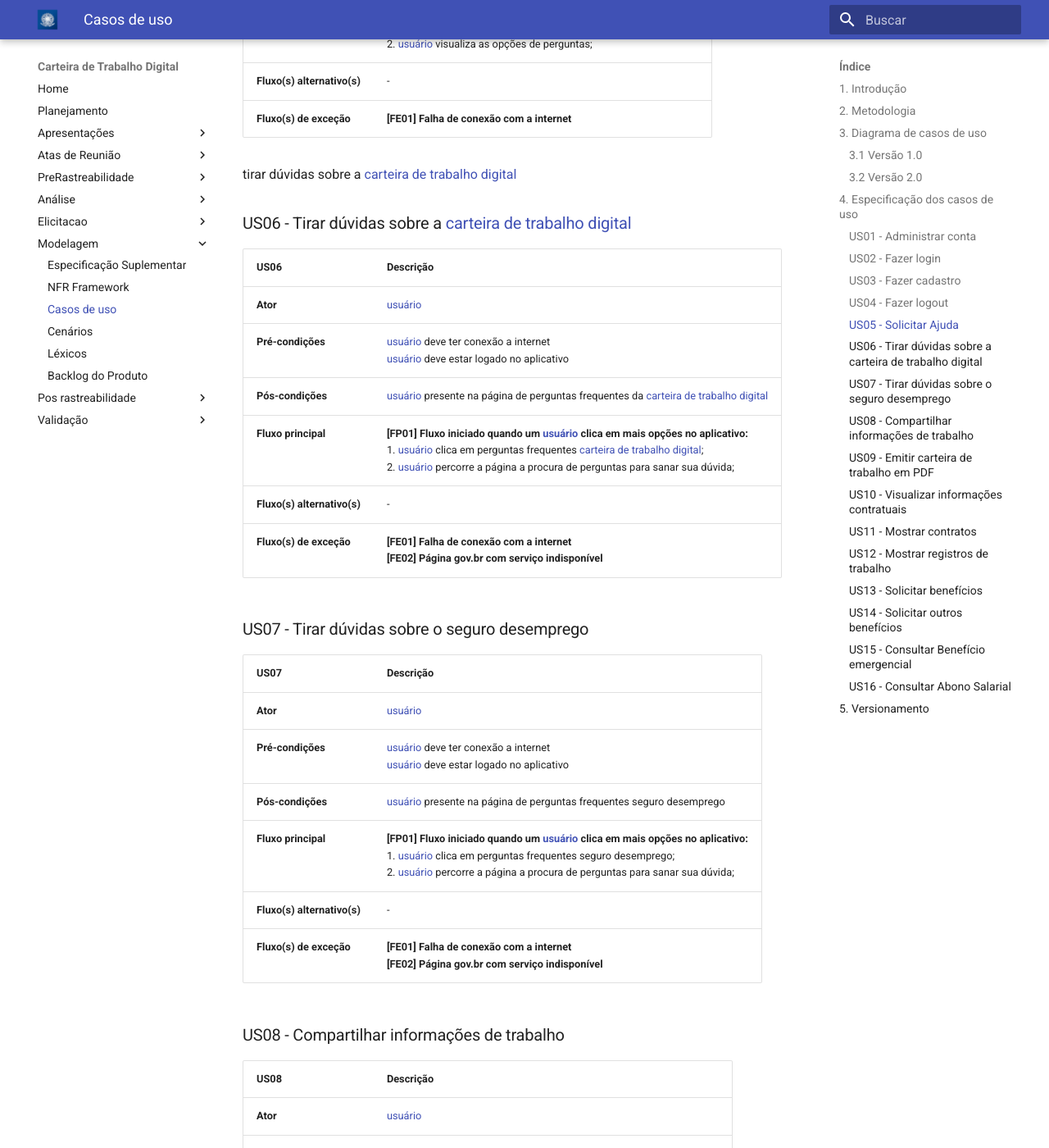
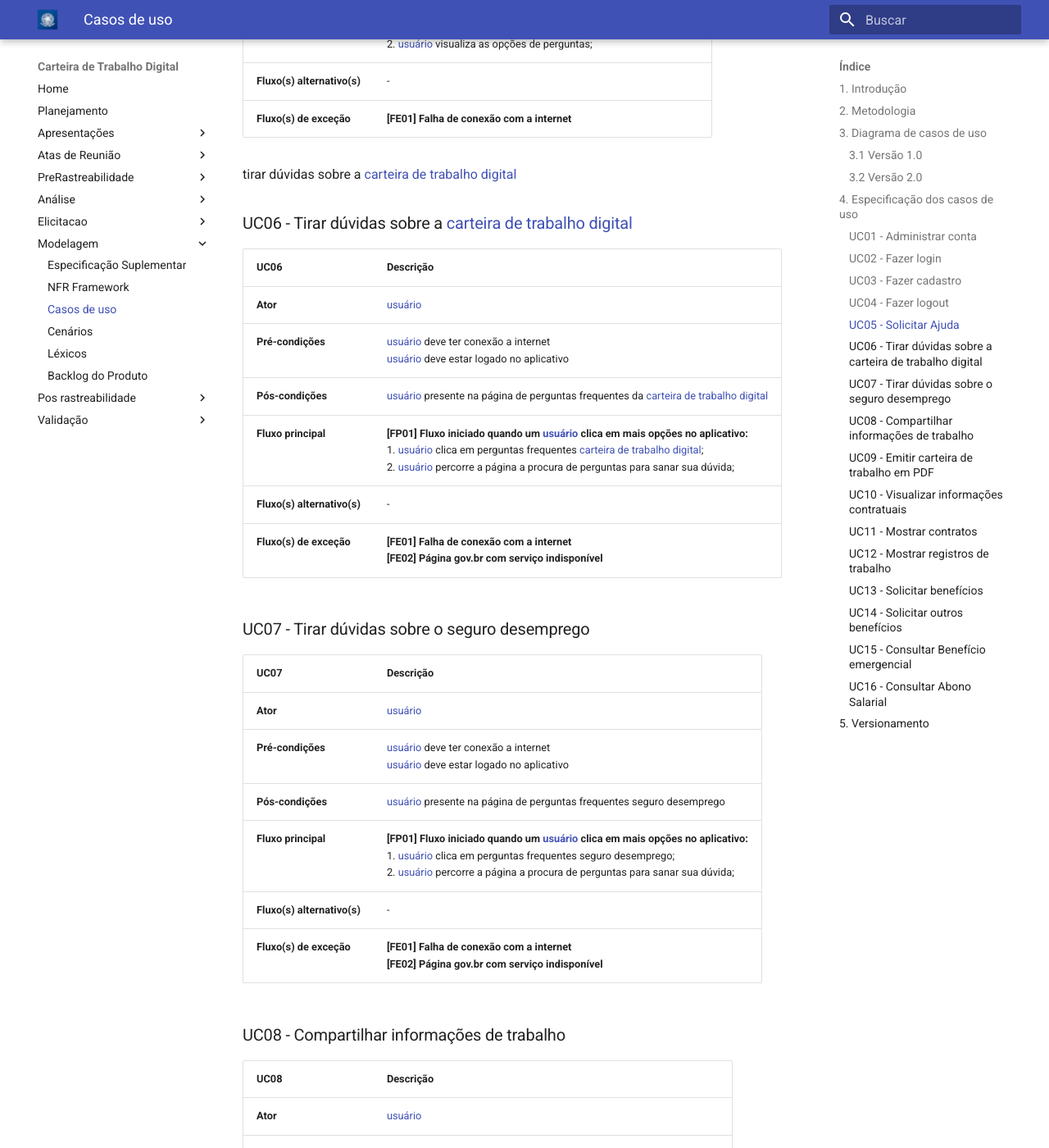
Before and after one commit to Requisitos-de-Software/2021.1-CarteiradeTrabalhoDigital, an MkDocs documentation site: the page built from docs/modelagem/casos-de-uso.md, in a window 1280 px wide and 1400 px high, scrolled down 5361 px. Shown: the whole window at 82% size. Built offline with MkDocs 1.6.1 and Material for MkDocs 9.7.7, drawn with Linux system fonts in a browser that asks for light colours; some of the changed text lies outside the part shown.

```diff
--- a/docs/modelagem/casos-de-uso.md
+++ b/docs/modelagem/casos-de-uso.md
@@ -37,10 +37,11 @@
 ## 4. Especificação dos casos de uso
 
 <span id="administrarConta"></span>
+<span id="UC01"></span>
 
-### US01 - Administrar conta
+### UC01 - Administrar conta
 
-|   US01   | Descrição |
+|   UC01   | Descrição |
 | -------- | --------- |
 | **Ator** | <a href="../lexicos#usuario">usuário</a> |
 | **Pré-condições** | <a href="../lexicos#usuario">usuário</a> deve ter conexão a internet |
@@ -50,10 +51,11 @@
 | **Fluxo(s) de exceção** | **[FE01] Falha de conexão com a internet** |
 
 <span id="fazerLogin"></span>
+<span id="UC02"></span>
 
-### US02 - Fazer login
+### UC02 - Fazer login
 
-|   US02   | Descrição |
+|   UC02   | Descrição |
 | -------- | --------- |
 | **Ator** | <a href="../lexicos#usuario">usuário</a> |
 | **Pré-condições** | <a href="../lexicos#usuario">usuário</a> deve ter conexão a internet <br/> <a href="../lexicos#usuario">usuário</a> deve ter uma conta registrada com CPF próprio <br/> |
@@ -63,10 +65,11 @@
 | **Fluxo(s) de exceção** | **[FE01] Falha de conexão com a internet** <br/> **[FE02] CPF inválido:** <br/> No passo 3 do [FP01] foi inserido um CPF inválido ou não cadastrado <br/> **[FE03] Senha incorreta:** <br/> No passo 5 do [FP01] foi inserido uma senha não correspondente a conta cadastrada |
 
 <span id="fazerCadastro"></span>
+<span id="UC03"></span>
 
-### US03 - Fazer cadastro
+### UC03 - Fazer cadastro
 
-|   US03   | Descrição |
+|   UC03   | Descrição |
 | -------- | --------- |
 | **Ator** | <a href="../lexicos#usuario">usuário</a> |
 | **Pré-condições** | <a href="../lexicos#usuario">usuário</a> deve ter conexão a internet <br/> <a href="../lexicos#usuario">usuário</a> deve ter CPF próprio <br/> |
@@ -76,10 +79,11 @@
 | **Fluxo(s) de exceção** | **[FE01] Falha de conexão com a internet** <br/> **[FE02] Informação inválida:** <br/> No passo 2 do [FP01] o <a href="../lexicos#usuario">usuário</a> escolhe uma ou mais informações erradas sobre seu registro governamental <br/> **[FE03] Senhas incompatíveis:** <br/> No passo 3 do [FP01] <a href="../lexicos#usuario">usuário</a> digita senha diferentes no campo de digitar e confirmar senha <br/> **[FE04] Senhas inválida:** <br/> No passo 3 do [FP01] <a href="../lexicos#usuario">usuário</a> digita que não esteja de acordo ao explicitado nas regras do cadastro |
 
 <span id="fazerLogout"></span>
+<span id="UC04"></span>
 
-### US04 - Fazer logout
+### UC04 - Fazer logout
 
-|   US04   | Descrição |
+|   UC04   | Descrição |
 | -------- | --------- |
 | **Ator** | <a href="../lexicos#usuario">usuário</a> |
 | **Pré-condições** | <a href="../lexicos#usuario">usuário</a> deve ter conexão a internet <br/> <a href="../lexicos#usuario">usuário</a> deve ter uma conta registrada com CPF próprio <br/> <a href="../lexicos#usuario">usuário</a> deve estar logado no aplicativo |
@@ -89,10 +93,11 @@
 | **Fluxo(s) de exceção** | **[FE01] Falha de conexão com a internet <br/>** |
 
 <span id="solicitarAjuda"></span>
+<span id="UC05"></span>
 
-### US05 - Solicitar <a href="../lexicos#ajuda">Ajuda</a>
+### UC05 - Solicitar <a href="../lexicos#ajuda">Ajuda</a>
 
-|   US05   | Descrição |
+|   UC05   | Descrição |
 | -------- | --------- |
 | **Ator** | <a href="../lexicos#usuario">usuário</a> |
 | **Pré-condições** | <a href="../lexicos#usuario">usuário</a> deve ter conexão a internet <br/> <a href="../lexicos#usuario">usuário</a> deve estar logado no aplicativo |
@@ -102,12 +107,13 @@
 | **Fluxo(s) de exceção** | **[FE01] Falha de conexão com a internet <br/>** |
 
 <span id="duvidasCarteira"></span>
+<span id="UC06"></span>
 
 tirar dúvidas sobre a  <a href="../lexicos#carteiraDeTrabalhoDigital">carteira de trabalho digital</a>
 
-### US06 - Tirar dúvidas sobre a <a href="../lexicos#carteiraDeTrabalhoDigital">carteira de trabalho digital</a>
+### UC06 - Tirar dúvidas sobre a <a href="../lexicos#carteiraDeTrabalhoDigital">carteira de trabalho digital</a>
 
-|   US06   | Descrição |
+|   UC06   | Descrição |
 | -------- | --------- |
 | **Ator** | <a href="../lexicos#usuario">usuário</a> |
 | **Pré-condições** | <a href="../lexicos#usuario">usuário</a> deve ter conexão a internet <br/> <a href="../lexicos#usuario">usuário</a> deve estar logado no aplicativo |
@@ -117,10 +123,11 @@ tirar dúvidas sobre a  <a href="../lexicos#carteiraDeTrabalhoDigital">carteira
 | **Fluxo(s) de exceção** | **[FE01] Falha de conexão com a internet <br/>** **[FE02] Página gov.br com serviço indisponível** |
 
 <span id="duvidaSeguro"></span>
+<span id="UC07"></span>
 
-### US07 - Tirar dúvidas sobre o seguro desemprego
+### UC07 - Tirar dúvidas sobre o seguro desemprego
 
-|   US07   | Descrição |
+|   UC07   | Descrição |
 | -------- | --------- |
 | **Ator** | <a href="../lexicos#usuario">usuário</a> |
 | **Pré-condições** | <a href="../lexicos#usuario">usuário</a> deve ter conexão a internet <br/> <a href="../lexicos#usuario">usuário</a> deve estar logado no aplicativo |
@@ -130,10 +137,11 @@ tirar dúvidas sobre a  <a href="../lexicos#carteiraDeTrabalhoDigital">carteira
 | **Fluxo(s) de exceção** | **[FE01] Falha de conexão com a internet <br/>** **[FE02] Página gov.br com serviço indisponível** |
 
 <span id="compartilharInfo"></span>
+<span id="UC08"></span>
 
-### US08 - Compartilhar informações de trabalho
+### UC08 - Compartilhar informações de trabalho
 
-|   US08   | Descrição |
+|   UC08   | Descrição |
 | -------- | --------- |
 | **Ator** | <a href="../lexicos#usuario">usuário</a> |
 | **Pré-condições** | <a href="../lexicos#usuario">usuário</a> deve ter conexão a internet <br/> <a href="../lexicos#usuario">usuário</a> deve estar logado no aplicativo |
@@ -143,10 +151,11 @@ tirar dúvidas sobre a  <a href="../lexicos#carteiraDeTrabalhoDigital">carteira
 | **Fluxo(s) de exceção** | **[FE01] Falha de conexão com a internet <br/>**|
 
 <span id="emitir"></span>
+<span id="UC09"></span>
 
-### US09 - Emitir <a href="../lexicos#carteiraDeTrabalho">carteira de trabalho</a> em PDF
+### UC09 - Emitir <a href="../lexicos#carteiraDeTrabalho">carteira de trabalho</a> em PDF
 
-|   US09   | Descrição |
+|   UC09   | Descrição |
 | -------- | --------- |
 | **Ator** | <a href="../lexicos#usuario">usuário</a> |
 | **Pré-condições** | <a href="../lexicos#usuario">usuário</a> deve ter conexão a internet <br/> <a href="../lexicos#usuario">usuário</a> deve estar logado no aplicativo |
@@ -156,10 +165,11 @@ tirar dúvidas sobre a  <a href="../lexicos#carteiraDeTrabalhoDigital">carteira
 | **Fluxo(s) de exceção** | **[FE01] Falha de conexão com a internet <br/>** **[FE02] Falha ao visualizar PDF <br/>** |
 
 <span id="visualizarInfo"></span>
+<span id="UC10"></span>
 
-### US10 - Visualizar informações contratuais
+### UC10 - Visualizar informações contratuais
 
-|   US10   | Descrição |
+|   UC10   | Descrição |
 | -------- | --------- |
 | **Ator** | <a href="../lexicos#usuario">usuário</a> |
 | **Pré-condições** | <a href="../lexicos#usuario">usuário</a> deve ter conexão a internet <br/> <a href="../lexicos#usuario">usuário</a> deve estar logado no aplicativo <br/> <a href="../lexicos#usuario">usuário</a> deve ter <a href="../lexicos#contratos">contratos</a> registrado na conta |
@@ -169,10 +179,11 @@ tirar dúvidas sobre a  <a href="../lexicos#carteiraDeTrabalhoDigital">carteira
 | **Fluxo(s) de exceção** | **[FE01] Falha de conexão com a internet <br/>** **[FE02] <a href="../lexicos#usuario">usuário</a> não possui <a href="../lexicos#contratos">contratos</a> <br/>** **[FE03] <a href="../lexicos#usuario">usuário</a> sem permissão para essa funcionalidade <br/>**|
 
 <span id="mostrarContratos"></span>
+<span id="UC11"></span>
 
-### US11 - Mostrar <a href="../lexicos#contratos">contratos</a>
+### UC11 - Mostrar <a href="../lexicos#contratos">contratos</a>
 
-|   US11   | Descrição |
+|   UC11   | Descrição |
 | -------- | --------- |
 | **Ator** | <a href="../lexicos#usuario">usuário</a> |
 | **Pré-condições** | <a href="../lexicos#usuario">usuário</a> deve ter conexão a internet <br/> <a href="../lexicos#usuario">usuário</a> deve estar logado no aplicativo <br/> <a href="../lexicos#usuario">usuário</a> deve ter <a href="../lexicos#contratos">contratos</a> registrado na conta |
@@ -182,10 +193,11 @@ tirar dúvidas sobre a  <a href="../lexicos#carteiraDeTrabalhoDigital">carteira
 | **Fluxo(s) de exceção** | **[FE01] Falha de conexão com a internet <br/>** **[FE02] <a href="../lexicos#usuario">usuário</a> não possui <a href="../lexicos#contratos">contratos</a> <br/>** **[FE03] <a href="../lexicos#usuario">usuário</a> sem permissão para essa funcionalidade <br/>**|
 
 <span id="mostrarRegistros"></span>
+<span id="UC12"></span>
 
-### US12 - Mostrar registros de trabalho
+### UC12 - Mostrar registros de trabalho
 
-|   US12   | Descrição |
+|   UC12   | Descrição |
 | -------- | --------- |
 | **Ator** | <a href="../lexicos#usuario">usuário</a> |
 | **Pré-condições** | <a href="../lexicos#usuario">usuário</a> deve ter conexão a internet <br/> <a href="../lexicos#usuario">usuário</a> deve estar logado no aplicativo <br/> <a href="../lexicos#usuario">usuário</a> deve ter <a href="../lexicos#contratos">contratos</a> registrado na conta |
@@ -195,10 +207,11 @@ tirar dúvidas sobre a  <a href="../lexicos#carteiraDeTrabalhoDigital">carteira
 | **Fluxo(s) de exceção** | **[FE01] Falha de conexão com a internet <br/>** **[FE02] <a href="../lexicos#usuario">usuário</a> não possui <a href="../lexicos#contratos">contratos</a> <br/>** **[FE03] <a href="../lexicos#usuario">usuário</a> sem permissão para essa funcionalidade <br/>**|
 
 <span id="solicitarBeneficios"></span>
+<span id="UC13"></span>
 
-### US13 - Solicitar <a href="../lexicos#beneficios">benefícios</a>
+### UC13 - Solicitar <a href="../lexicos#beneficios">benefícios</a>
 
-|   US13   | Descrição |
+|   UC13   | Descrição |
 | -------- | --------- |
 | **Ator** | <a href="../lexicos#usuario">usuário</a> |
 | **Pré-condições** | <a href="../lexicos#usuario">usuário</a> deve ter conexão a internet <br/> <a href="../lexicos#usuario">usuário</a> deve estar logado no aplicativo <br/> <a href="../lexicos#usuario">usuário</a> deve ter <a href="../lexicos#contratos">contratos</a> registrado na conta |
@@ -208,10 +221,11 @@ tirar dúvidas sobre a  <a href="../lexicos#carteiraDeTrabalhoDigital">carteira
 | **Fluxo(s) de exceção** | **[FE01] Falha de conexão com a internet <br/>** **[FE02] <a href="../lexicos#usuario">usuário</a> não tem permissão para solicitar qualquer <a href="../lexicos#beneficios">benefício</a> <br/>** **[FE03] <a href="../lexicos#usuario">usuário</a> sem permissão para essa funcionalidade <br/>**|
 
 <span id="solicitarOutros"></span>
+<span id="UC14"></span>
 
-### US14 - Solicitar outros <a href="../lexicos#beneficios">benefícios</a>
+### UC14 - Solicitar outros <a href="../lexicos#beneficios">benefícios</a>
 
-|   US14   | Descrição |
+|   UC14   | Descrição |
 | -------- | --------- |
 | **Ator** | <a href="../lexicos#usuario">usuário</a> |
 | **Pré-condições** | <a href="../lexicos#usuario">usuário</a> deve ter conexão a internet <br/> <a href="../lexicos#usuario">usuário</a> deve estar logado no aplicativo <br/> <a href="../lexicos#usuario">usuário</a> deve ter <a href="../lexicos#contratos">contratos</a> registrado na conta |
@@ -221,10 +235,11 @@ tirar dúvidas sobre a  <a href="../lexicos#carteiraDeTrabalhoDigital">carteira
 | **Fluxo(s) de exceção** | **[FE01] Falha de conexão com a internet <br/>** **[FE02] <a href="../lexicos#usuario">usuário</a> não tem permissão para solicitar qualquer <a href="../lexicos#beneficios">benefício</a> <br/>** **[FE03] <a href="../lexicos#usuario">usuário</a> sem permissão para essa funcionalidade <br/>**|
 
 <span id="consultarBeneficio"></span>
+<span id="UC15"></span>
 
-### US15 - Consultar <a href="../lexicos#beneficioEmergencial">Benefício emergencial</a>
+### UC15 - Consultar <a href="../lexicos#beneficioEmergencial">Benefício emergencial</a>
 
-|   US15   | Descrição |
+|   UC15   | Descrição |
 | -------- | --------- |
 | **Ator** | <a href="../lexicos#usuario">usuário</a> |
 | **Pré-condições** | <a href="../lexicos#usuario">usuário</a> deve ter conexão a internet <br/> <a href="../lexicos#usuario">usuário</a> deve estar logado no aplicativo <br/> <a href="../lexicos#usuario">usuário</a> deve ter <a href="../lexicos#contratos">contratos</a> registrado na conta |
@@ -234,10 +249,11 @@ tirar dúvidas sobre a  <a href="../lexicos#carteiraDeTrabalhoDigital">carteira
 | **Fluxo(s) de exceção** | **[FE01] Falha de conexão com a internet <br/>** **[FE02] <a href="../lexicos#usuario">usuário</a> não tem permissão para solicitar <a href="../lexicos#beneficios">benefício</a> <br/>** **[FE03] <a href="../lexicos#usuario">usuário</a> sem permissão para essa funcionalidade <br/>**|
 
 <span id="consultarAbono"></span>
+<span id="UC16"></span>
 
-### US16 - Consultar <a href="../lexicos#abonoSalarial">Abono Salarial</a>
+### UC16 - Consultar <a href="../lexicos#abonoSalarial">Abono Salarial</a>
 
-|   US16   | Descrição |
+|   UC16   | Descrição |
 | -------- | --------- |
 | **Ator** | <a href="../lexicos#usuario">usuário</a> |
 | **Pré-condições** | <a href="../lexicos#usuario">usuário</a> deve ter conexão a internet <br/> <a href="../lexicos#usuario">usuário</a> deve estar logado no aplicativo <br/> <a href="../lexicos#usuario">usuário</a> deve ter <a href="../lexicos#contratos">contratos</a> registrado na conta |
```
Also changed, not shown: docs/elicitacao/brainstorming/brainstorming.md (deleted, +0 -29 lines), docs/elicitacao/introspeccao/instrospeccao.md (deleted, +0 -24 lines), docs/elicitacao/questionario/questionario.md (deleted, +0 -106 lines), docs/elicitacao/storytelling/storytelling.md (deleted, +0 -29 lines), docs/modelagem/NFR-Framework.md (+6 -0 lines), docs/modelagem/cenarios.md (+30 -0 lines), docs/modelagem/lexicos.md (+16 -1 lines), docs/pos_rastreabilidade/backward_from.md (+18 -18 lines), docs/pos_rastreabilidade/matriz_forward_from.md (+18 -18 lines), docs/elicitacao/introspeccao.md (renamed from docs/elicitacao/instrospeccao.md).
